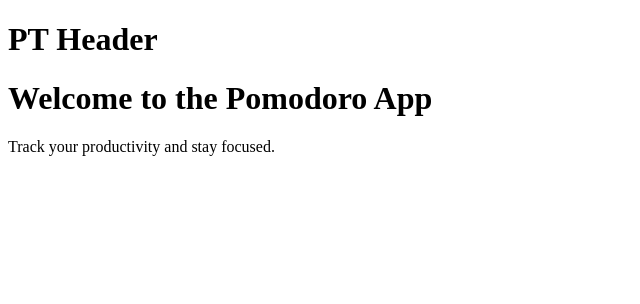
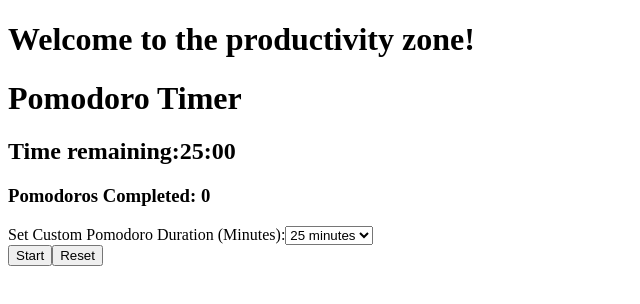
Before and after one commit to Byakuya91/Pomodoro-Tracker, a React (Vite) app: page /timer in a window 1280 px wide. Shown: the top 304 px of the page, without its empty margins (0-640 px from the left). Built offline with nearby package versions, Linux system fonts and the light colour scheme.

Commit message:
I've corrected some typos for my components. I need to figure out a way to display my homePage and from there I will go to coding the other routes and then being able to link to them via link provider.

```diff
--- a/src/App.tsx
+++ b/src/App.tsx
@@ -16,7 +16,7 @@ import HomePage from "./Pages/HomePage";
 function App() {
   return (
     <>
-      <h1>PT Header</h1>
+      <h1>Productivity Library: A place to track your productivity</h1>
       {/* <PomodoroTimer />
       <ToastContainer
         position="top-right"
--- /dev/null
+++ b/src/Pages/PomodoroTimerPage.tsx
@@ -0,0 +1,15 @@
+import React from "react";
+
+// ?Components
+import PomodoroTimer from "../Components/PomodoroTimer/PomodoroTimer";
+
+const PomdoroTimerPage = () => {
+  return (
+    <div className="timer-container">
+      <h1>Welcome to the productivity zone!</h1>
+      <PomodoroTimer />
+    </div>
+  );
+};
+
+export default PomdoroTimerPage;
--- a/src/main.tsx
+++ b/src/main.tsx
@@ -1,16 +1,23 @@
 import { StrictMode } from "react";
+import { createRoot } from "react-dom/client";
+import { createBrowserRouter, RouterProvider } from "react-router-dom";
+import App from "./App.tsx";
+import PomodoroTimerPage from "./Pages/PomodoroTimerPage.tsx"; // Ensure the file name matches
 
-import { createRoot } from "react-dom/client";
-
-import App from "./App.tsx";
-
-// ? third party imports
-import { createBrowserRouter } from "react-router-dom";
-
-const router = createBrowserRouter([1]);
+const router = createBrowserRouter([
+  {
+    path: "/",
+    element: <App />,
+    errorElement: <div>404! Not found</div>,
+  },
+  {
+    path: "/timer",
+    element: <PomodoroTimerPage />,
+  },
+]);
 
 createRoot(document.getElementById("root")!).render(
   <StrictMode>
-    <App />
+    <RouterProvider router={router} />
   </StrictMode>
 );
```
Also changed, not shown: src/Pages/HistoryPage.tsx (+16 -0 lines), src/Pages/PomdoroTimerPage.tsx (deleted).
